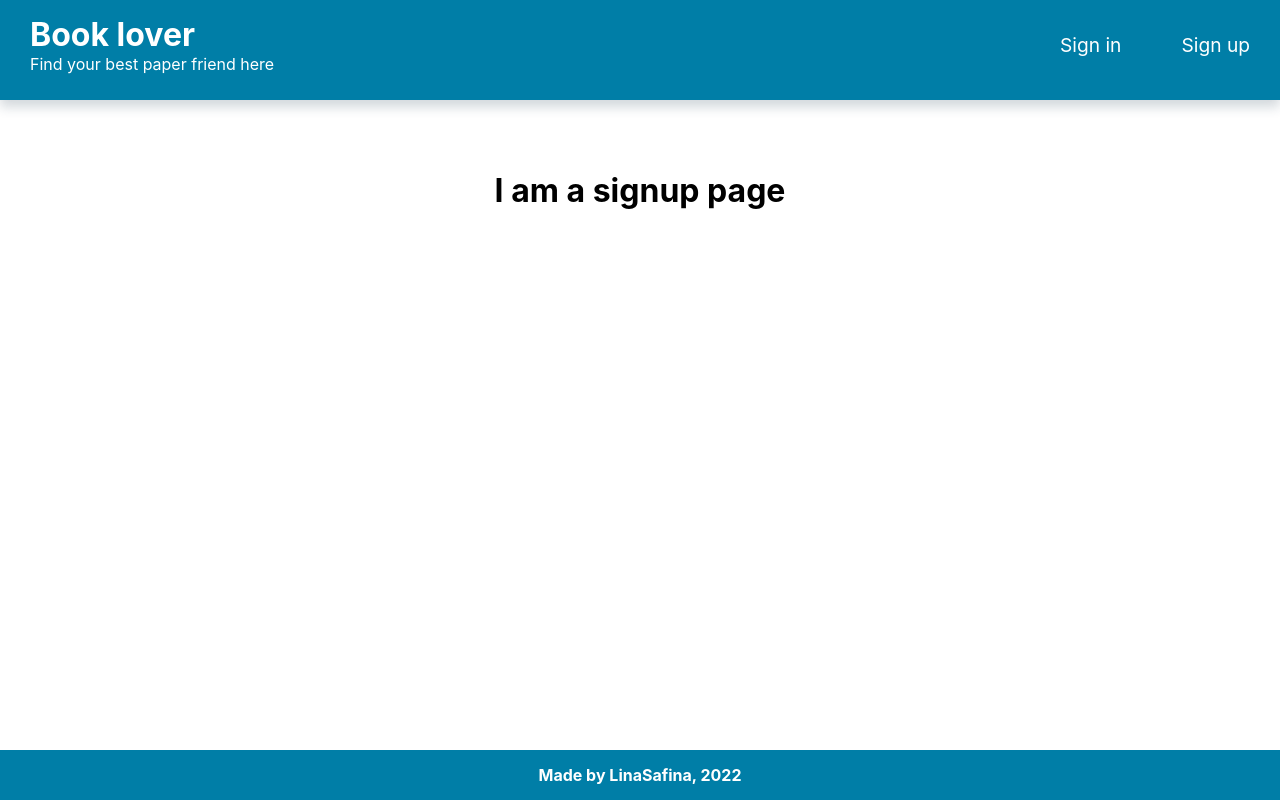
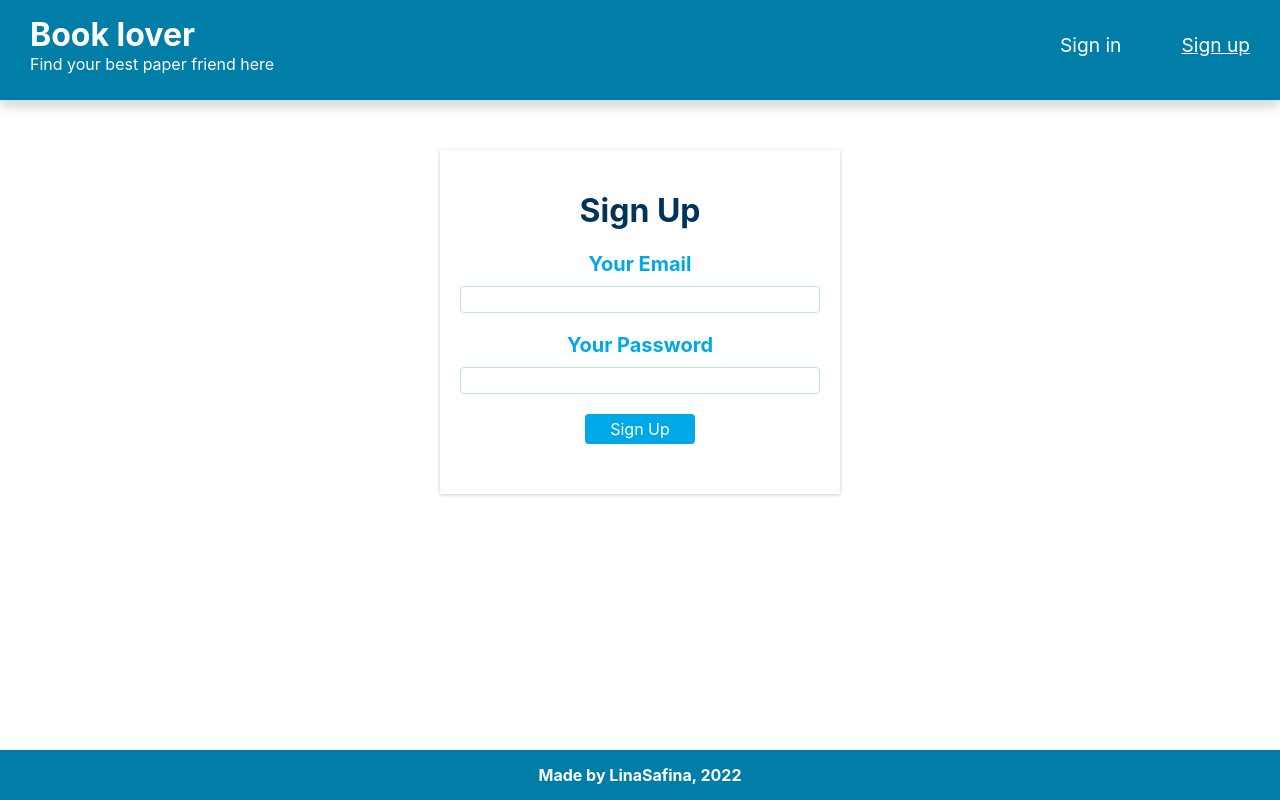
Before and after one commit to LinaSafina/book-lovers, a React (Create React App) app in the folder react-project-aston/: page /signup in a window 1280 px wide. Built offline with nearby package versions, Linux system fonts and the light colour scheme.

Commit message:
feat: add SignUp form, validation and ContextAPI to save the user in a store and in localStorage

```diff
--- a/react-project-aston/src/App.css
+++ b/react-project-aston/src/App.css
@@ -47,6 +47,71 @@
   flex-direction: column;
   row-gap: 10px;
   margin: 20px 30px;
+}
+
+.auth {
+  width: 75%;
+  max-width: 400px;
+  border-radius: 6px solid #00a8e8;
+  box-shadow: 0 1px 4px rgba(0, 0, 0, 0.2);
+  padding: 2rem;
+  text-align: center;
+  height: fit-content;
+}
+.auth h1 {
+  text-align: center;
+  color: #003459;
+}
+
+.auth__control label {
+  display: block;
+  color: #00a8e8;
+  font-weight: bold;
+  margin-bottom: 1rem;
+  font-size: 2rem;
+}
+.auth__control input {
+  font: inherit;
+  background-color: transparent;
+  color: #00a8e8;
+  border-radius: 4px;
+  border: 1px solid #bbdefb;
+  width: 100%;
+  text-align: left;
+  padding: 0.25rem;
+  outline: none;
+}
+.auth__control input:focus, .auth__control input:active {
+  border: 1px solid #00a8e8;
+}
+.auth__control span {
+  font-size: 1rem;
+}
+
+.auth__control,
+.auth__actions {
+  margin-top: 0.5rem;
+  margin-bottom: 2rem;
+  display: flex;
+  flex-direction: column;
+  align-items: center;
+}
+
+.auth__action {
+  margin-bottom: 3rem;
+}
+.auth__action button {
+  cursor: pointer;
+  font: inherit;
+  color: #ffffff;
+  background-color: #00a8e8;
+  border: none;
+  border-radius: 4px;
+  padding: 0.5rem 2.5rem;
+}
+.auth__action button:hover {
+  background-color: #003459;
+  border-color: #003459;
 }
 
 .header {
--- a/react-project-aston/src/App.js
+++ b/react-project-aston/src/App.js
@@ -9,6 +9,7 @@ import Favourites from './pages/Favourites';
 import History from './pages/History';
 import SignIn from './pages/SignIn';
 import SignUp from './pages/SignUp';
+import NotFound from './pages/NotFound';
 import './App.css';
 
 function App() {
@@ -24,6 +25,7 @@ function App() {
           <Route path='/history' element={<History />} />
           <Route path='/signin' element={<SignIn />} />
           <Route path='/signup' element={<SignUp />} />
+          <Route path='*' element={<NotFound />} />
         </Routes>
       </main>
       <Footer />
--- /dev/null
+++ b/react-project-aston/src/components/AuthForm.js
@@ -0,0 +1,73 @@
+import { useState, useRef, useContext } from 'react';
+import AuthContext from '../store/auth-context';
+import { useNavigate } from 'react-router';
+
+const AuthForm = (props) => {
+  const authCtx = useContext(AuthContext);
+  const emailInputRef = useRef();
+  const passwordInputRef = useRef();
+  const [isEmailInvalid, setIsEmailInvalid] = useState(false);
+  const [isPasswordInvalid, setIsPasswordInvalid] = useState(false);
+  const navigate = useNavigate();
+
+  //Validation
+  const validateInputEmail = (input) => {
+    return input.trim().length >= 3 && input.includes('@');
+  };
+  const validateInputPassword = (input) => {
+    return input.trim().length >= 5;
+  };
+
+  const submitHandler = (event) => {
+    event.preventDefault();
+
+    let isEmailValid = false;
+    let isPasswordValid = false;
+    let isFormValid = false;
+    let isFormTouched = true;
+    const enteredEmail = emailInputRef.current.value;
+    const enteredPassword = passwordInputRef.current.value;
+
+    isEmailValid = validateInputEmail(enteredEmail);
+    isPasswordValid = validateInputPassword(enteredPassword);
+
+    let emailInvalid = !isEmailValid && isFormTouched;
+
+    setIsEmailInvalid(emailInvalid);
+    setIsPasswordInvalid(!isPasswordValid && isFormTouched);
+    isFormValid = isEmailValid && isPasswordValid;
+
+    if (isFormValid) {
+      authCtx.login(enteredEmail);
+      navigate('/');
+    }
+  };
+
+  return (
+    <section className='auth'>
+      <h1>{props.header}</h1>
+      <form onSubmit={submitHandler} noValidate>
+        <div className='auth__control'>
+          <label htmlFor='email'>Your Email</label>
+          <input type='email' id='email' required ref={emailInputRef} />
+          {isEmailInvalid && <span>Email is invalid</span>}
+        </div>
+        <div className='auth__control'>
+          <label htmlFor='password'>Your Password</label>
+          <input
+            type='password'
+            id='password'
+            required
+            ref={passwordInputRef}
+          />
+          {isPasswordInvalid && <span>Password is invalid</span>}
+        </div>
+        <div className='auth__action'>
+          <button>{props.header}</button>
+        </div>
+      </form>
+    </section>
+  );
+};
+
+export default AuthForm;
--- a/react-project-aston/src/components/Layout/Header.js
+++ b/react-project-aston/src/components/Layout/Header.js
@@ -1,7 +1,18 @@
-import { Link } from 'react-router-dom';
+import { NavLink, Link } from 'react-router-dom';
+import { Fragment, useContext } from 'react';
+import AuthContext from '../../store/auth-context';
 import Wrapper from './Wrapper';
 
 const Header = () => {
+  const authCtx = useContext(AuthContext);
+  let activeLinkStyle = {
+    textDecoration: 'underline',
+  };
+
+  const logoutHandler = () => {
+    authCtx.logout();
+  };
+
   return (
     <header className='header'>
       <Wrapper>
@@ -14,12 +25,65 @@ const Header = () => {
           </div>
           <nav className='navigation'>
             <ul>
-              <li>
-                <Link to='/signin'>Sign in</Link>
-              </li>
-              <li>
-                <Link to='/signup'>Sign up</Link>
-              </li>
+              {!authCtx.isLoggedIn && (
+                <Fragment>
+                  <li>
+                    <NavLink
+                      to='/signin'
+                      style={({ isActive }) =>
+                        isActive ? activeLinkStyle : undefined
+                      }
+                    >
+                      Sign in
+                    </NavLink>
+                  </li>
+                  <li>
+                    <NavLink
+                      to='/signup'
+                      style={({ isActive }) =>
+                        isActive ? activeLinkStyle : undefined
+                      }
+                    >
+                      Sign up
+                    </NavLink>
+                  </li>
+                </Fragment>
+              )}
+              {authCtx.isLoggedIn && (
+                <Fragment>
+                  <li>
+                    <NavLink
+                      to='/favourites'
+                      style={({ isActive }) =>
+                        isActive ? activeLinkStyle : undefined
+                      }
+                    >
+                      Favourites
+                    </NavLink>
+                  </li>
+                  <li>
+                    <NavLink
+                      to='/history'
+                      style={({ isActive }) =>
+                        isActive ? activeLinkStyle : undefined
+                      }
+                    >
+                      History
+                    </NavLink>
+                  </li>
+                  <li>
+                    <NavLink
+                      to='/signin'
+                      style={({ isActive }) =>
+                        isActive ? activeLinkStyle : undefined
+                      }
+                      onClick={logoutHandler}
+                    >
+                      Log out
+                    </NavLink>
+                  </li>
+                </Fragment>
+              )}
             </ul>
           </nav>
         </div>
--- a/react-project-aston/src/index.js
+++ b/react-project-aston/src/index.js
@@ -1,6 +1,7 @@
 import React from 'react';
 import ReactDOM from 'react-dom/client';
 import { BrowserRouter } from 'react-router-dom';
+import { AuthProvider } from './store/auth-context';
 import './index.css';
 import App from './App';
 import reportWebVitals from './reportWebVitals';
@@ -8,9 +9,11 @@ import reportWebVitals from './reportWebVitals';
 const root = ReactDOM.createRoot(document.getElementById('root'));
 root.render(
   <React.StrictMode>
-    <BrowserRouter>
-      <App />
-    </BrowserRouter>
+    <AuthProvider>
+      <BrowserRouter>
+        <App />
+      </BrowserRouter>
+    </AuthProvider>
   </React.StrictMode>
 );
 
--- /dev/null
+++ b/react-project-aston/src/pages/NotFound.js
@@ -0,0 +1,5 @@
+const NotFound = () => {
+  return <h1>This page doesn't exist :(</h1>;
+};
+
+export default NotFound;
--- a/react-project-aston/src/pages/SignIn.js
+++ b/react-project-aston/src/pages/SignIn.js
@@ -1,5 +1,7 @@
+import AuthForm from '../components/AuthForm';
+
 const SignIn = () => {
-  return <h1>I am a signin page</h1>;
+  return <AuthForm header='Sign In' />;
 };
 
 export default SignIn;
--- a/react-project-aston/src/pages/SignUp.js
+++ b/react-project-aston/src/pages/SignUp.js
@@ -1,5 +1,7 @@
+import AuthForm from '../components/AuthForm';
+
 const SignUp = () => {
-  return <h1>I am a signup page</h1>;
+  return <AuthForm header='Sign Up' />;
 };
 
 export default SignUp;
--- /dev/null
+++ b/react-project-aston/src/sass/components/_auth-form.scss
@@ -0,0 +1,66 @@
+.auth {
+  width: 75%;
+  max-width: 400px;
+  border-radius: 6px solid $color-bright-blue;
+  box-shadow: 0 1px 4px rgba(0, 0, 0, 0.2);
+  padding: 2rem;
+  text-align: center;
+  height: fit-content;
+  h1 {
+    text-align: center;
+    color: $color-dark-blue;
+  }
+}
+.auth__control {
+  label {
+    display: block;
+    color: $color-bright-blue;
+    font-weight: bold;
+    margin-bottom: 1rem;
+    font-size: 2rem;
+  }
+  input {
+    font: inherit;
+    background-color: transparent;
+    color: $color-bright-blue;
+    border-radius: 4px;
+    border: 1px solid $color-light-blue;
+    width: 100%;
+    text-align: left;
+    padding: 0.25rem;
+    outline: none;
+    &:focus,
+    &:active {
+      border: 1px solid $color-bright-blue;
+    }
+  }
+  span {
+    font-size: 1rem;
+  }
+}
+
+.auth__control,
+.auth__actions {
+  margin-top: 0.5rem;
+  margin-bottom: 2rem;
+  display: flex;
+  flex-direction: column;
+  align-items: center;
+}
+
+.auth__action {
+  margin-bottom: 3rem;
+  button {
+    cursor: pointer;
+    font: inherit;
+    color: $color-white;
+    background-color: $color-bright-blue;
+    border: none;
+    border-radius: 4px;
+    padding: 0.5rem 2.5rem;
+    &:hover {
+      background-color: $color-dark-blue;
+      border-color: $color-dark-blue;
+    }
+  }
+}
--- a/react-project-aston/src/sass/main.scss
+++ b/react-project-aston/src/sass/main.scss
@@ -5,6 +5,7 @@
 @import './components/book-summary';
 @import './components/book-list';
 @import './components/card';
+@import './components/auth-form';
 @import './layout/header';
 @import './layout/wrapper';
 @import './layout/footer';
--- /dev/null
+++ b/react-project-aston/src/store/auth-context.js
@@ -0,0 +1,44 @@
+import React, { useState } from 'react';
+
+const AuthContext = React.createContext({
+  isLoggedIn: false,
+  login: (user) => {},
+  logout: () => {},
+  user: null,
+});
+
+export const AuthProvider = (props) => {
+  let initialUser;
+  const savedUser = localStorage.getItem('user');
+
+  if (savedUser) {
+    initialUser = savedUser;
+  }
+
+  const [user, setUser] = useState(initialUser);
+  let isLoggedIn = !!user;
+
+  const login = (user) => {
+    localStorage.setItem('user', user);
+    setUser(user);
+  };
+
+  const logout = () => {
+    setUser(null);
+    localStorage.removeItem('user');
+  };
+
+  const contextValue = {
+    user,
+    isLoggedIn,
+    login,
+    logout,
+  };
+  return (
+    <AuthContext.Provider value={contextValue}>
+      {props.children}
+    </AuthContext.Provider>
+  );
+};
+
+export default AuthContext;
```
Also changed, not shown: 1 other file (tests, documents, lock files or other folders).
